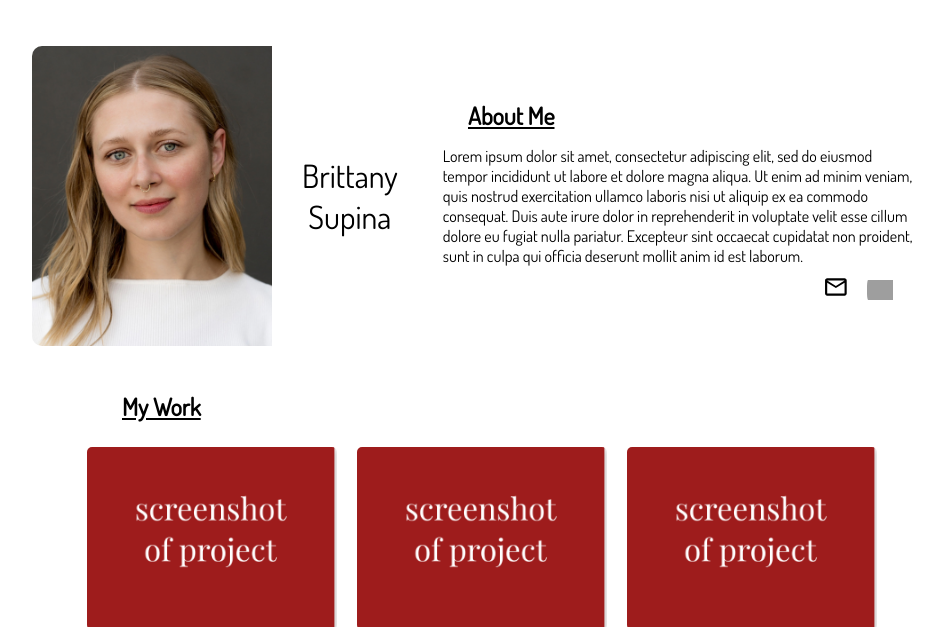
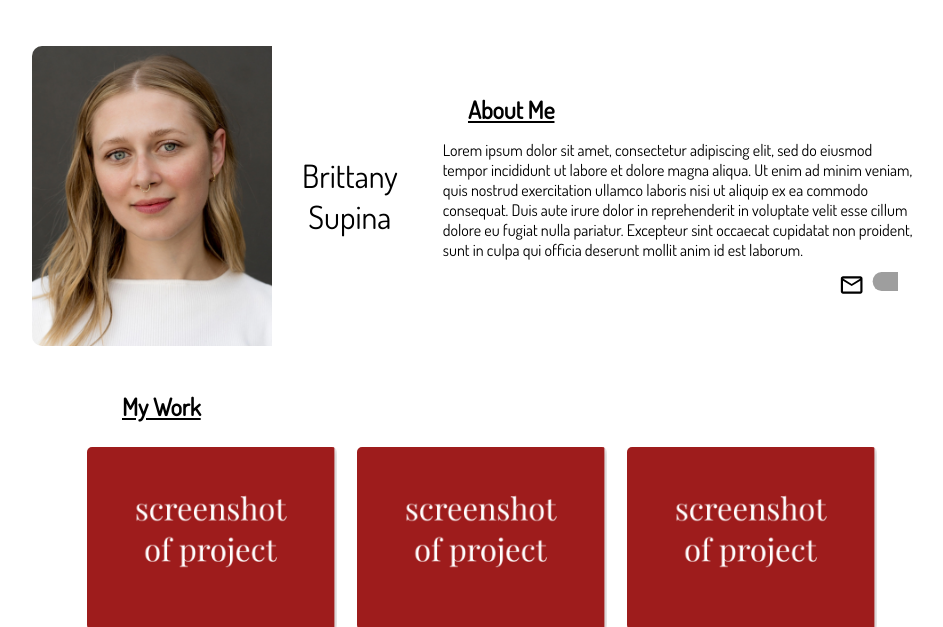
Before and after one commit to xzovy1/HomePage, a website built with webpack: page src/template.html in a window 1280 px wide. Shown: the top 627 px of the page, without its empty margins (158-1101 px from the left). Built offline with nearby package versions, Linux system fonts and the light colour scheme; grey boxes are pictures that could not be loaded.

Commit message:
make working links for aboutme and contact widgets

```diff
--- a/src/style.css
+++ b/src/style.css
@@ -31,8 +31,6 @@
     margin: 3% 0 0 0;
 }
 
-
-
 .about-me-card #main-name{
     font-size: xx-large;
 }
@@ -56,6 +54,7 @@
     width: 26px;
     align-self: flex-end;
     padding: 0 2%;
+    margin: 4px;
 }
 
 .about-me-card .widgets{
--- a/src/template.html
+++ b/src/template.html
@@ -14,8 +14,8 @@
                 <h2 class="header-title"><u>About Me</u></h2>
                 <div class="bio">Lorem ipsum dolor sit amet, consectetur adipiscing elit, sed do eiusmod tempor incididunt ut labore et dolore magna aliqua. Ut enim ad minim veniam, quis nostrud exercitation ullamco laboris nisi ut aliquip ex ea commodo consequat. Duis aute irure dolor in reprehenderit in voluptate velit esse cillum dolore eu fugiat nulla pariatur. Excepteur sint occaecat cupidatat non proident, sunt in culpa qui officia deserunt mollit anim id est laborum.</div>
                 <div class="widgets">
-                    <svg class="widget" xmlns="http://www.w3.org/2000/svg" viewBox="0 0 24 24"><title>email-outline</title><path d="M22 6C22 4.9 21.1 4 20 4H4C2.9 4 2 4.9 2 6V18C2 19.1 2.9 20 4 20H20C21.1 20 22 19.1 22 18V6M20 6L12 11L4 6H20M20 18H4V8L12 13L20 8V18Z" /></svg>
-                    <img class="widget" src="https://cdn.jsdelivr.net/gh/devicons/devicon@latest/icons/linkedin/linkedin-original.svg" />
+                    <a href=mailto:"supina@ualberta.ca"><svg class="widget" xmlns="http://www.w3.org/2000/svg" viewBox="0 0 24 24"><title>email-outline</title><path d="M22 6C22 4.9 21.1 4 20 4H4C2.9 4 2 4.9 2 6V18C2 19.1 2.9 20 4 20H20C21.1 20 22 19.1 22 18V6M20 6L12 11L4 6H20M20 18H4V8L12 13L20 8V18Z" /></svg></a>
+                    <a href="https://www.linkedin.com/in/brittany-supina-241830268/" id="linkedin" target="_blank"><img class="widget" src="https://cdn.jsdelivr.net/gh/devicons/devicon@latest/icons/linkedin/linkedin-original.svg" /></a>
                 </div>
             </div>
         </div>
```
